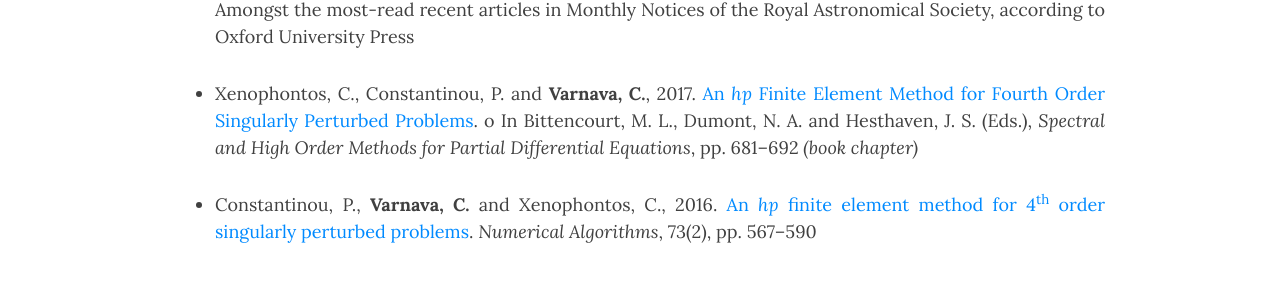
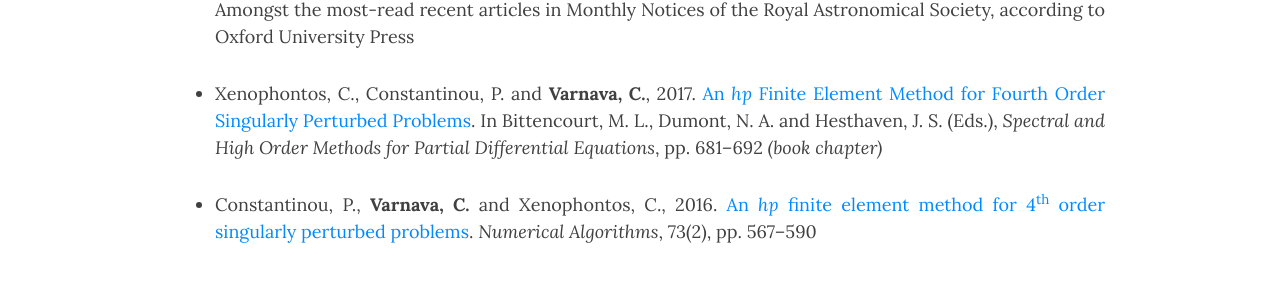
Before and after one commit to ch-var/ch-var.github.io, a Jekyll site: the page built from publications.html, in a window 1280 px wide and 1221 px high. Shown: the part 710-1013 px from the top of the window. Built offline with Jekyll 4.4.1, drawn with Linux system fonts in a browser that asks for light colours; formulas are drawn with MathJax 3.

Commit message:
Update publications.html

```diff
--- a/publications.html
+++ b/publications.html
@@ -33,7 +33,7 @@
 <li class="responsive-margin" style="margin-bottom: 8px;"><b>Varnava, C.</b> and Efstathiou, A., 2024. <a href="https://doi.org/10.1093/mnras/stae1141">SMART: spectral energy distributions Markov chain Analysis with Radiative Transfer models</a>. <i>Monthly Notices of the Royal Astronomical Society</i>, 531(2), pp. 2304–2329</li>
 <p align='justify' class="responsive-margin" style="margin-top: 0px; margin-bottom: 8px;">Amongst the most-read recent articles in Monthly Notices of the Royal Astronomical Society, according to Oxford University Press</a></p>
 <p></p>
-<li class="responsive-margin">Xenophontos, C., Constantinou, P. and <b>Varnava, C.</b>, 2017. <a href="https://doi.org/10.1007/978-3-319-65870-4_49">An <i>hp</i> Finite Element Method for Fourth Order Singularly Perturbed Problems</a>. o	In Bittencourt, M. L., Dumont, N. A. and Hesthaven, J. S. (Eds.), <i>Spectral and High Order Methods for Partial Differential Equations</i>, pp. 681–692 <i>(book chapter)</i></li>
+<li class="responsive-margin">Xenophontos, C., Constantinou, P. and <b>Varnava, C.</b>, 2017. <a href="https://doi.org/10.1007/978-3-319-65870-4_49">An <i>hp</i> Finite Element Method for Fourth Order Singularly Perturbed Problems</a>. In Bittencourt, M. L., Dumont, N. A. and Hesthaven, J. S. (Eds.), <i>Spectral and High Order Methods for Partial Differential Equations</i>, pp. 681–692 <i>(book chapter)</i></li>
 <p></p>
 <li class="responsive-margin">Constantinou, P., <b>Varnava, C.</b> and Xenophontos, C., 2016. <a href="https://doi.org/10.1007/s11075-016-0108-9">An <i>hp</i> finite element method for 4<sup>th</sup> order singularly perturbed problems</a>. <i>Numerical Algorithms</i>, 73(2), pp. 567–590</li>
 </ul>
```
